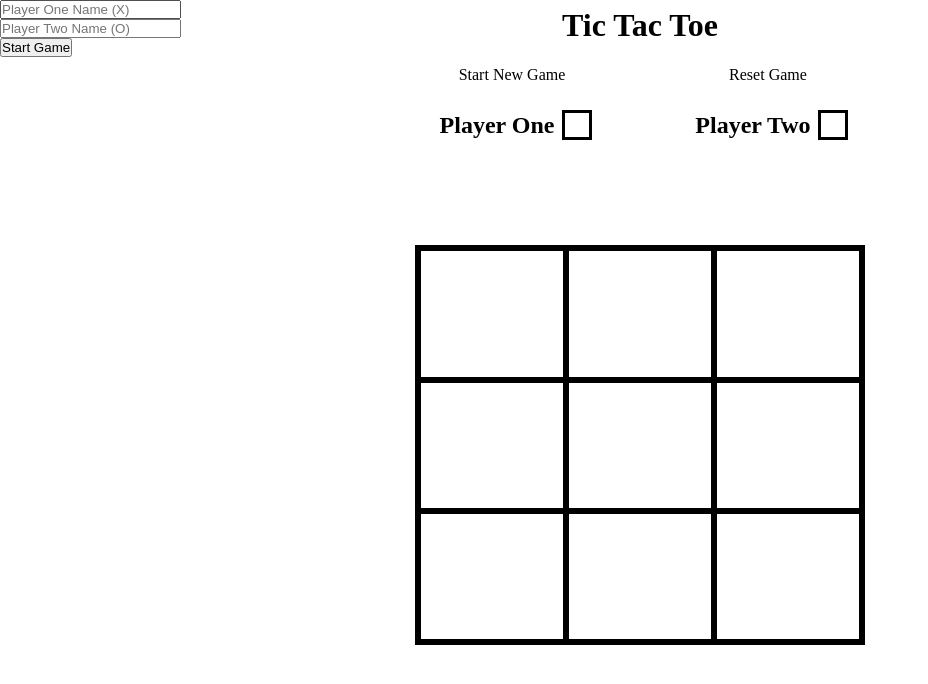
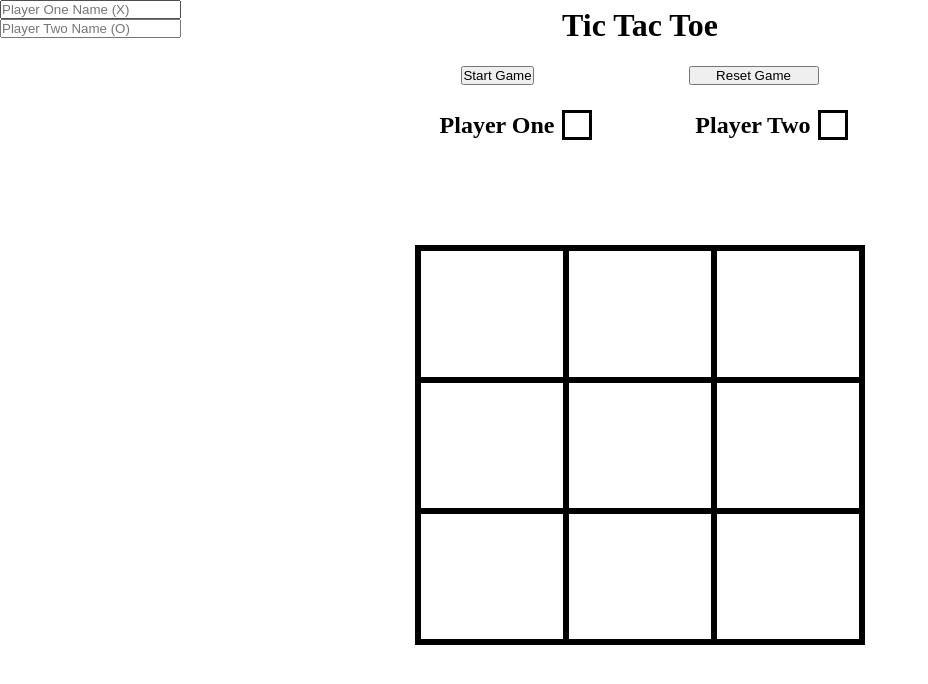
Before and after one commit to Pokie96/Tic-Tac-Toe, a plain HTML site: page index.html in a window 1280 px wide. Shown: the whole page, without its empty margins (0-928 px from the left). Drawn offline with Linux system fonts and the light colour scheme.

Commit message:
Modify elements so only two buttons for start and reset appear on the page

```diff
--- a/index.html
+++ b/index.html
@@ -12,12 +12,11 @@
     <div class="player-inputs">
         <input type="text" placeholder="Player One Name (X)" id="player-one-input">
         <input type="text" placeholder="Player Two Name (O)" id="player-two-input">
-        <button id="player-input-start">Start Game</button>
     </div>
 
     <ul class="game-options">
-        <li class="on-screen-text">Start New Game</li>
-        <li class="on-screen-text">Reset Game</li>
+        <button id="player-input-start">Start Game</button>
+        <button class="on-screen-text" id= "reset-btn">Reset Game</button>
     </ul>
 
     <div class="scoreboard">
```
